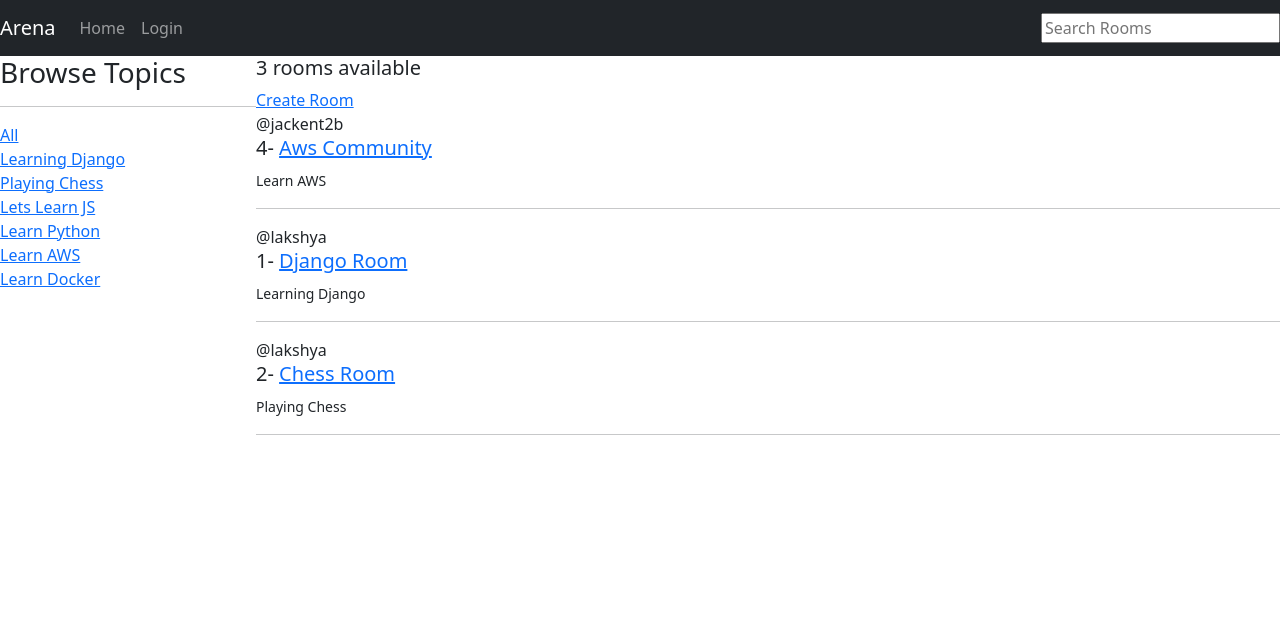
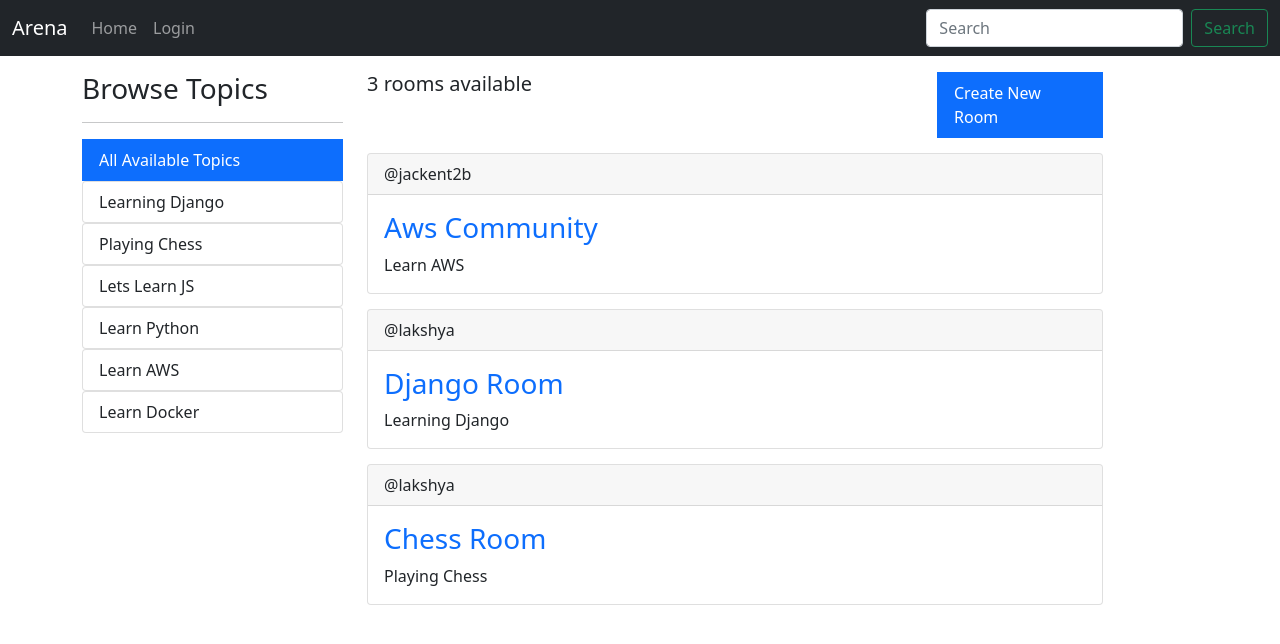
Before and after one commit to Jackent2B/ArenaWorkspace, a Django app: page / in a window 1280 px wide. Shown: the top 644 px of the page. Run offline with Django 4.2, Linux system fonts and the light colour scheme; data comes from the database, SQL or seed files in the repository; both versions use the stored data as it was after the commit.

Commit message:
frontend of home and room page updated

```diff
--- a/templates/home.html
+++ b/templates/home.html
@@ -1,26 +1,73 @@
 {% extends 'main.html' %} {%block content%}
 
-<style>
-  .home-container {
-    display: grid;
-    grid-template-columns: 1fr 4fr;
-  }
-</style>
-
-<div class="home-container">
+<div class="container">
+  <div class="row">
+    <div class="col-3">
       <div>
         <h3>Browse Topics</h3>
         <hr />
 
-    <a href="{% url 'home' %}">All</a>
-
+        <a
+          href="{% url 'home' %}"
+          class="list-group-item list-group-item-action active"
+          aria-current="true"
+        >
+          All Available Topics
+        </a>
         {% for topic in topics%}
-    <div>
-      <a href="{% url 'home' %}?q={{topic.name}}">{{topic.name}}</a>
+        <div class="list-group">
+          <a
+            href="{% url 'home' %}?q={{topic.name}}"
+            class="list-group-item list-group-item-action"
+            >{{topic.name}}</a
+          >
         </div>
         {%endfor%}
       </div>
+    </div>
 
+    <div class="col-8">
+      <div class="row">
+        <div class="col-9">
+          <h5>{{room_count}} rooms available</h5>
+        </div>
+        <div class="col-3">
+          <a
+            href="{% url 'create-room' %}"
+            class="list-group-item list-group-item-action active"
+            aria-current="true"
+          >
+            Create New Room
+          </a>
+        </div>
+      </div>
+
+      <div>
+        {% for room in rooms%}
+        <div class="card" style="margin-top: 15px">
+          <div class="card-header">
+            <span>@{{room.host.username}}</span>
+          </div>
+          <div class="card-body">
+            <h3 class="card-title">
+              <a style="text-decoration: none" href="/room/{{room.id}}"
+                >{{room.name}}</a
+              >
+            </h3>
+            <p class="card-text">{{room.topic.name}}</p>
+            {% if request.user == request.host %}
+            <a href="{% url 'update-room' room.id  %}" class="btn btn-primary">
+              Edit</a
+            >
+            <a href="{% url 'delete-room' room.id %}" class="btn btn-primary"
+              >Delete</a
+            >
+            {%endif%}
+          </div>
+        </div>
+        {% endfor %}
+      </div>
+      {% comment %}
       <div>
         <h5>{{room_count}} rooms available</h5>
 
@@ -41,6 +88,8 @@
           {% endfor %}
         </div>
       </div>
-
+      {% endcomment %}
+    </div>
+  </div>
+</div>
 {%endblock content%}
-</div>
--- a/templates/main.html
+++ b/templates/main.html
@@ -12,6 +12,7 @@
       integrity="sha384-1BmE4kWBq78iYhFldvKuhfTAU6auU8tT94WrHftjDbrCEXSU1oBoqyl2QvZ6jIW3"
       crossorigin="anonymous"
     />
+    <style></style>
   </head>
   <body>
     {% include 'navbar.html' %} {% if messages %}
@@ -30,6 +31,7 @@
       </div>
       {% endfor %}
     </ul>
-    {% endif %} {%block content%} {%endblock content%}
+    {% endif %}
+    <div style="margin-top: 1rem">{%block content%} {%endblock content%}</div>
   </body>
 </html>
--- a/templates/navbar.html
+++ b/templates/navbar.html
@@ -1,18 +1,19 @@
 <nav class="navbar navbar-expand-lg navbar-dark bg-dark">
+  <div class="container-fluid">
     <a class="navbar-brand" href="/">Arena</a>
     <button
       class="navbar-toggler"
       type="button"
-    data-toggle="collapse"
-    data-target="#navbarNav"
-    aria-controls="navbarNav"
+      data-bs-toggle="collapse"
+      data-bs-target="#navbarSupportedContent"
+      aria-controls="navbarSupportedContent"
       aria-expanded="false"
       aria-label="Toggle navigation"
     >
       <span class="navbar-toggler-icon"></span>
     </button>
-  <div class="collapse navbar-collapse" id="navbarNav">
-    <ul class="navbar-nav">
+    <div class="collapse navbar-collapse" id="navbarSupportedContent">
+      <ul class="navbar-nav me-auto mb-2 mb-lg-0">
         <li class="nav-item active">
           <a class="nav-link" href="/">Home </a>
         </li>
@@ -29,9 +30,17 @@
         </li>
         {% endif %}
       </ul>
+      <form class="d-flex" method="GET" action="{% url 'home' %}">
+        <input
+          class="form-control me-2"
+          placeholder="Search"
+          aria-label="Search"
+          type="text"
+          name="q"
+          placeholder="Search Rooms"
+        />
+        <button class="btn btn-outline-success" type="submit">Search</button>
+      </form>
     </div>
-
-  <form method="GET" action="{% url 'home' %}">
-    <input type="text" name="q" placeholder="Search Rooms" />
-  </form>
+  </div>
 </nav>
```
Also changed, not shown: templates/room.html (+34 -40 lines), db.sqlite3. Lines whose indentation alone changed are shown as unchanged.
